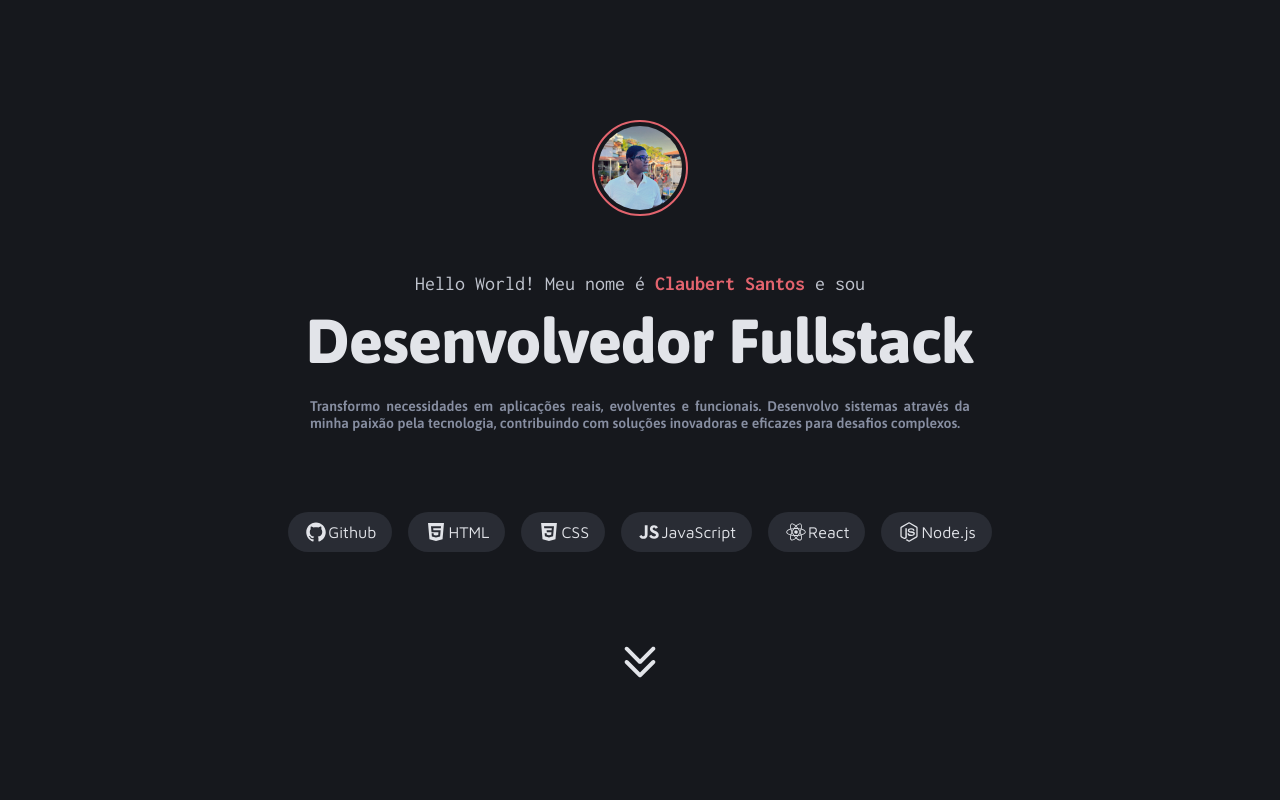
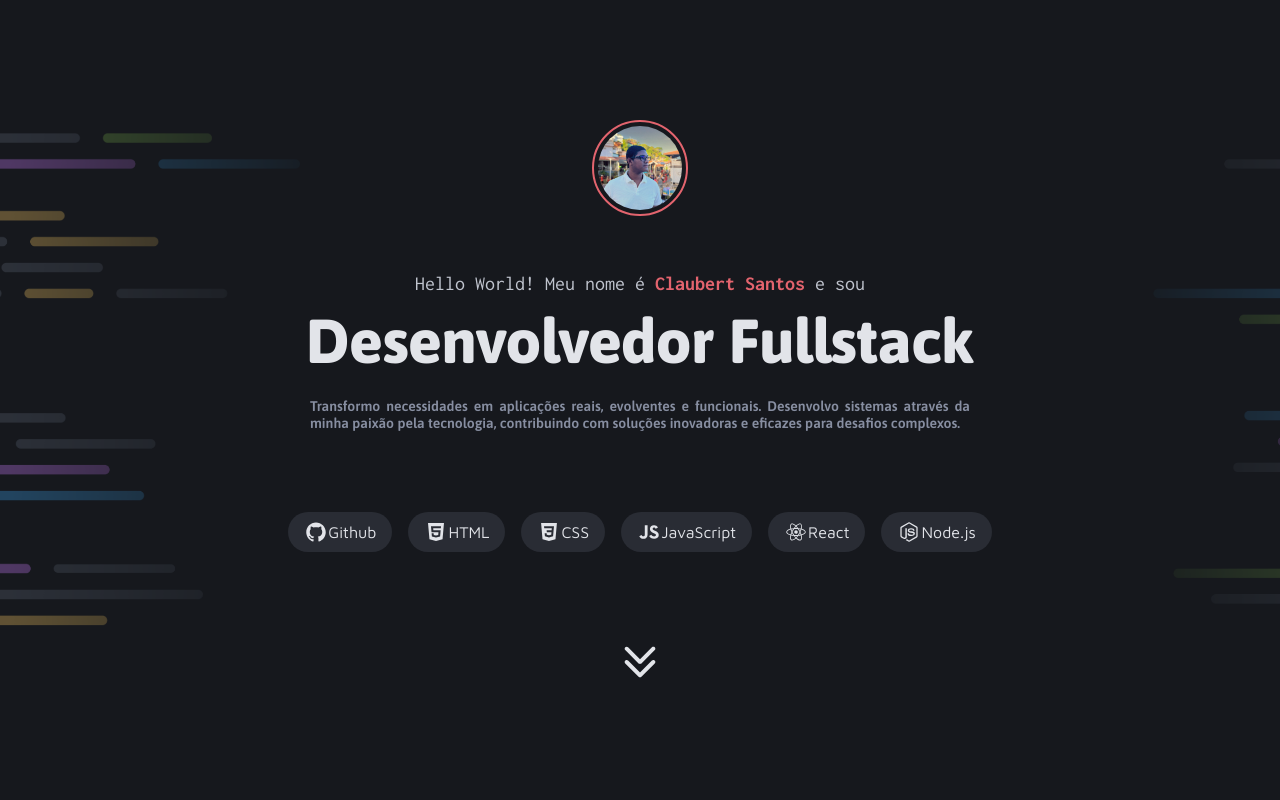
Before and after one commit to claubertamsd/portfolio, a plain HTML site: page index.html in a window 1280 px wide. Shown: the top 800 px of the page. Drawn offline with Linux system fonts and the light colour scheme; files whose address does not match are found by name.

Commit message:
Update apresentation.css

```diff
--- a/styles/apresentation.css
+++ b/styles/apresentation.css
@@ -1,7 +1,7 @@
 #apresentation{
   position: relative;
   height: 100vh;
-  background-image: url(assets/background/background.png);
+  background-image: url(../assets/background/background.png);
   background-repeat: no-repeat;
   background-size: cover;
   display:flex;
```
